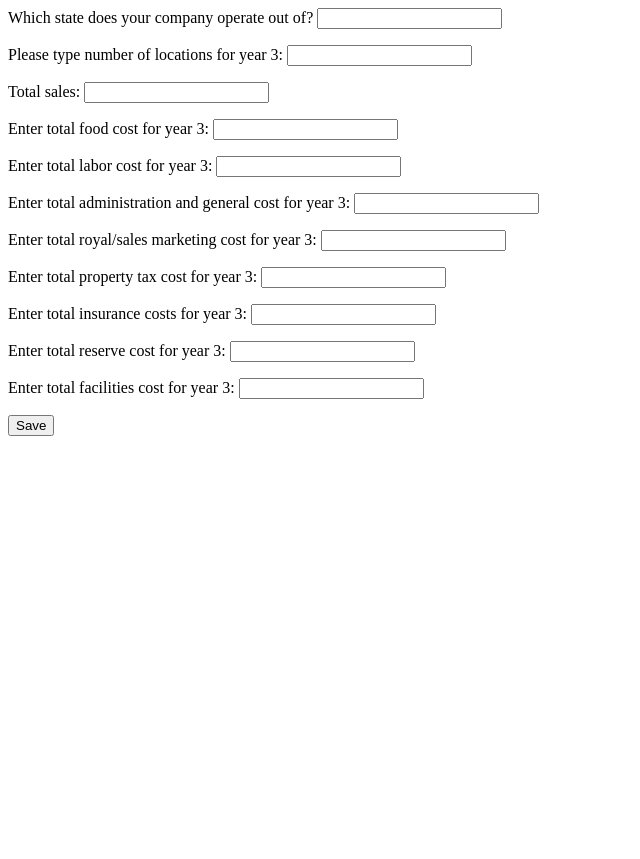
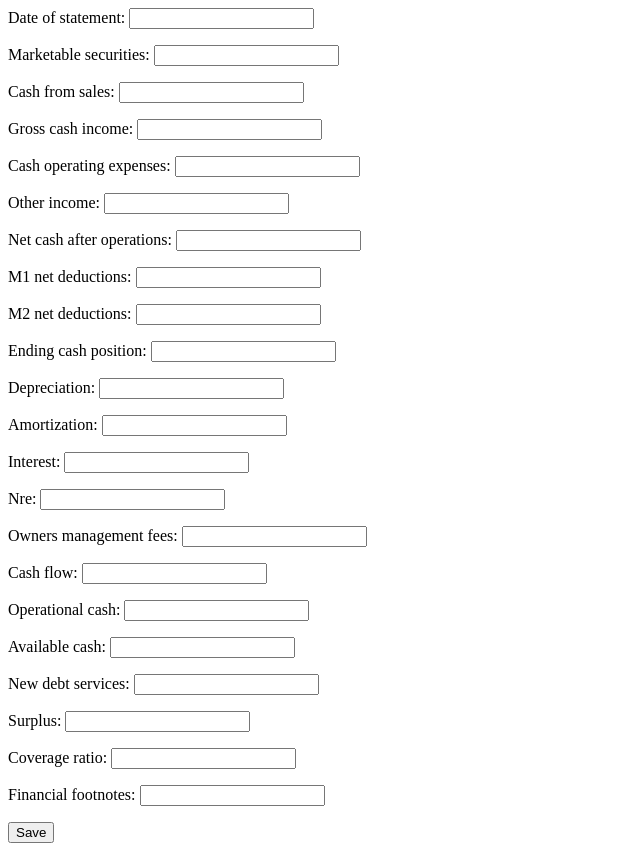
Before and after one commit to robert-scruggs/Business-Output-Project, a Django app: page /taxyears/ in a window 1280 px wide. Shown: the whole page, without its empty margins (0-640 px from the left). Before the commit the page ends 436 px from the top, so only its background shows below. Run offline with Django 4.2, Linux system fonts and the light colour scheme; the visitor is signed in with stand-in values (Sample User, id 1).

Commit message:
code changes

```diff
--- a/BRO/settings.py
+++ b/BRO/settings.py
@@ -128,3 +128,5 @@ STATIC_URL = "static/"
 # https://docs.djangoproject.com/en/4.1/ref/settings/#default-auto-field
 
 DEFAULT_AUTO_FIELD = "django.db.models.BigAutoField"
+
+DEFAULT_FILE_STORAGE = 'django.core.files.storage.FileSystemStorage'
--- a/report/forms.py
+++ b/report/forms.py
@@ -8,15 +8,19 @@ from .models import BasicInformation, TaxYears, OperatingYears
 #this is what your maids will use to decorate the rooms
 
 class BasicInformationForm(ModelForm):
-    finance_review = forms.CharField(max_length=255, label="What is the name of the proposed project for financing review?")
+    finance_review = forms.CharField(max_length=255, label="Proposed project for financing review:")
     operating_company = forms.CharField(max_length=255, label="Operating Company")
     parent_company = forms.CharField(max_length=255, label="Parent Company")
     business_owners = forms.CharField(max_length=255, label="Business Owners", help_text="(Separate business owners with commas)")
     primary_business_address = forms.CharField(max_length=255, label="Primary Business Address")
-    list_of_report_outcomes = forms.CharField(max_length=255, label="List of Report Outcomes")
+    proposed_loan_needs = forms.CharField(max_length=255, label="Proposed Loan Needs:")
+    list_of_report_outcomes = forms.CharField(max_length=2000, label="List Of Report Outcomes", help_text="(Separate items with commas)", widget=forms.Textarea(attrs={
+        'style': 'vertical-align: top',
+        "rows":5, "cols":20
+    }))
     class Meta:
         model = BasicInformation
-        fields = ['finance_review','operating_company', 'parent_company', 'business_owners', 'primary_business_address','list_of_report_outcomes']
+        fields = ('finance_review','operating_company', 'parent_company', 'business_owners', 'primary_business_address','proposed_loan_needs','list_of_report_outcomes')
 
 
 class OperatingYearsForm1(ModelForm):
@@ -35,7 +39,6 @@ class OperatingYearsForm1(ModelForm):
         fields = ['state','num_of_locations', 'total_sales', 'food_cost', 'labor_cost','admin_and_general','rands_marketing','property_tax','insurance','reserve']
 
 class OperatingYearsForm2(ModelForm):
-    state = forms.CharField(max_length=200, label="Which state does your company operate out of?")
     num_of_locations = forms.CharField(max_length=200, label="Please type number of locations for year 2")
     food_cost = forms.CharField(max_length=200, label="Enter total food cost for year 2")
     labor_cost = forms.CharField(max_length=200, label="Enter total labor cost for year 2")
@@ -47,10 +50,9 @@ class OperatingYearsForm2(ModelForm):
     reserve = forms.CharField(max_length=200, label="Enter total reserve cost for year 2")
     class Meta:
         model = OperatingYears
-        fields = ['state','num_of_locations', 'total_sales', 'food_cost', 'labor_cost','admin_and_general','rands_marketing','property_tax','insurance','reserve']
+        fields = ['num_of_locations', 'total_sales', 'food_cost', 'labor_cost','admin_and_general','rands_marketing','property_tax','insurance','reserve']
 
 class OperatingYearsForm3(ModelForm):
-    state = forms.CharField(max_length=200, label="Which state does your company operate out of?")
     num_of_locations = forms.CharField(max_length=200, label="Please type number of locations for year 3")
     food_cost = forms.CharField(max_length=200, label="Enter total food cost for year 3")
     labor_cost = forms.CharField(max_length=200, label="Enter total labor cost for year 3")
@@ -62,7 +64,7 @@ class OperatingYearsForm3(ModelForm):
     reserve = forms.CharField(max_length=200, label="Enter total reserve cost for year 3")
     class Meta:
         model = OperatingYears
-        fields = ['state','num_of_locations', 'total_sales', 'food_cost', 'labor_cost','admin_and_general','rands_marketing','property_tax','insurance','reserve']
+        fields = ['num_of_locations', 'total_sales', 'food_cost', 'labor_cost','admin_and_general','rands_marketing','property_tax','insurance','reserve']
 
 
 class TaxYearsForm(ModelForm):
--- a/report/templates/login.html
+++ b/report/templates/login.html
@@ -9,5 +9,6 @@
     <label for="username">Password:</label>
     <input type="password" name="password">
     <br>
+    <br>
     <input type="submit" value="Login">
 </form>
--- a/report/urls.py
+++ b/report/urls.py
@@ -14,13 +14,15 @@ from . import views
 
 
 urlpatterns = [
-    path('', views.firstPage),
+    path('', views.register),
+    path('basicInformation/', views.basicInformation),
     path('yearOne/', views.yearOne),
     path('yearTwo/', views.yearTwo),
     path('yearThree/', views.yearThree),
-    path('taxyears/', views.yearThree),
+    path('taxyears/', views.taxYears),
     path('success/', views.success),
     path('register/', views.register, name='register'),
     path('login/', views.loginUser, name='login'),
     path('logout/', views.logoutUser, name='logout'),
+    path('files/', views.files)
 ]
--- a/report/views.py
+++ b/report/views.py
@@ -15,25 +15,18 @@ from django.contrib.auth.decorators import login_required
 
 #comes from forms.py
 @login_required
-def firstPage(request):
+def basicInformation(request):
     form = BasicInformationForm()
-    user_id = request.user.id
 
     if request.method == "POST":
         form = BasicInformationForm(request.POST)
-
         if form.is_valid():
-            f = form.cleaned_data["finance_review"]
-            oc = form.cleaned_data['operating_company']
-            pc = form.cleaned_data['parent_company']
-            bo = form.cleaned_data['business_owners']
-            pba = form.cleaned_data['primary_business_address']
-            lro = form.cleaned_data['list_of_report_outcomes']
+            #this will be the signed in users id
+            my_object = form.save(commit=False)
+            my_object.user = request.user
+            my_object.save()
             form.save()
-            print(f,oc,pc,bo,pba,lro)
-
         return redirect("/yearOne/")
-
 
     return render(request, "firstPage.html", {"form":form})
 
@@ -43,17 +36,11 @@ def yearOne(request):
     if request.method == "POST":
         form = OperatingYearsForm1(request.POST)
         if form.is_valid():
-            a = form.cleaned_data["state"]
-            nol = form.cleaned_data['num_of_locations']
-            fc = form.cleaned_data['food_cost']
-            lc = form.cleaned_data['labor_cost']
-            ag = form.cleaned_data['admin_and_general']
-            rs = form.cleaned_data['rands_marketing']
-            pt = form.cleaned_data['property_tax']
-            insurance = form.cleaned_data['insurance']
-            reserve = form.cleaned_data['reserve']
+            my_object = form.save(commit=False)
+            my_object.user = request.user
+            my_object.save()
+            form.user = request.user.id
             form.save()
-            print(a,nol,fc,lc,ag,rs,pt,insurance,reserve)
         return redirect("/yearTwo/")
 
 
@@ -66,17 +53,11 @@ def yearTwo(request):
     if request.method == "POST":
         form = OperatingYearsForm2(request.POST)
         if form.is_valid():
-            a = form.cleaned_data["state"]
-            nol = form.cleaned_data['num_of_locations']
-            fc = form.cleaned_data['food_cost']
-            lc = form.cleaned_data['labor_cost']
-            ag = form.cleaned_data['admin_and_general']
-            rs = form.cleaned_data['rands_marketing']
-            pt = form.cleaned_data['property_tax']
-            insurance = form.cleaned_data['insurance']
-            reserve = form.cleaned_data['reserve']
+            my_object = form.save(commit=False)
+            my_object.user = request.user
+            my_object.save()
+            form.user = request.user.id
             form.save()
-            print(a,nol,fc,lc,ag,rs,pt,insurance,reserve)
         return redirect("/yearThree/")
 
     return render(request, 'thirdPage.html', {"form" : form})
@@ -85,43 +66,32 @@ def yearTwo(request):
 def yearThree(request):
     form = OperatingYearsForm3()
 
+
     if request.method == "POST":
         form = OperatingYearsForm3(request.POST)
         if form.is_valid():
-            a = form.cleaned_data["state"]
-            nol = form.cleaned_data['num_of_locations']
-            fc = form.cleaned_data['food_cost']
-            lc = form.cleaned_data['labor_cost']
-            ag = form.cleaned_data['admin_and_general']
-            rs = form.cleaned_data['rands_marketing']
-            pt = form.cleaned_data['property_tax']
-            insurance = form.cleaned_data['insurance']
-            reserve = form.cleaned_data['reserve']
+            my_object = form.save(commit=False)
+            my_object.user = request.user
+            my_object.save()
+            form.user = request.user.id
             form.save()
-            print(a,nol,fc,lc,ag,rs,pt,insurance,reserve)
-        return redirect("/success/")
+        return redirect("/files/")
 
     return render(request, 'fourthPage.html', {"form" : form})
 
 @login_required
 def taxYears(request):
+    form = TaxYearsForm()
 
-    form = TaxYearsForm()
 
     if request.method == "POST":
         form = TaxYearsForm(request.POST)
         if form.is_valid():
-            a = form.cleaned_data["state"]
-            nol = form.cleaned_data['num_of_locations']
-            fc = form.cleaned_data['food_cost']
-            lc = form.cleaned_data['labor_cost']
-            ag = form.cleaned_data['admin_and_general']
-            rs = form.cleaned_data['rands_marketing']
-            pt = form.cleaned_data['property_tax']
-            insurance = form.cleaned_data['insurance']
-            reserve = form.cleaned_data['reserve']
+            my_object = form.save(commit=False)
+            my_object.user = request.user
+            my_object.save()
+            form.user = request.user.id
             form.save()
-            print(a,nol,fc,lc,ag,rs,pt,insurance,reserve)
         return redirect("/success/")
 
     return render(request, 'fourthPage.html', {"form" : form})
@@ -134,12 +104,12 @@ def loginUser(request):
     if request.method == 'POST':
         username = request.POST.get("username")
         password = request.POST.get("password")
-        print(username,password)
         user = authenticate(request, username=username, password=password)
-        userID = user.id
         if user is not None:
             login(request,user)
-            return redirect("/",userID)
+            return redirect("/basicInformation/")
+        else:
+            print("wrong information")
 
     # context = {'form':form}
     return render(request, "login.html")
@@ -149,10 +119,8 @@ def register(request):
     if request.method == "POST":
         form = UserCreationForm(request.POST)
         if form.is_valid():
-            username = form.cleaned_data['username']
-            password = form.cleaned_data['password1']
             form.save()
-            return redirect("/")
+            return redirect("/login")
 
     form = UserCreationForm()
     context = {'form':form}
@@ -161,3 +129,13 @@ def register(request):
 def logoutUser(request):
     logout(request)
     return redirect("/login")
+
+filesList = []
+def files(request):
+    if request.method == 'POST':
+        uploaded_file = request.FILES['file']
+        filesList.append(uploaded_file)
+        print(filesList)
+
+        #return render(request, 'success.html')
+    return render(request, 'files.html')
```
Also changed, not shown: report/models.py (+10 -9 lines), report/pdfs.py (+103 -29 lines), report/templates/files.html (added, +8 -0 lines), report/templates/register.html (+16 -5 lines), db.sqlite3 (deleted), report/migrations/0001_initial.py, 6 other files.
